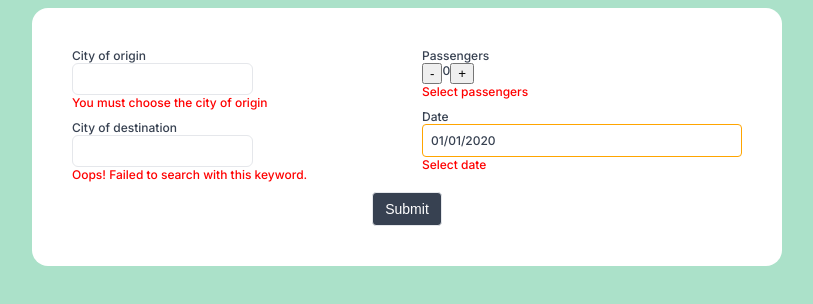
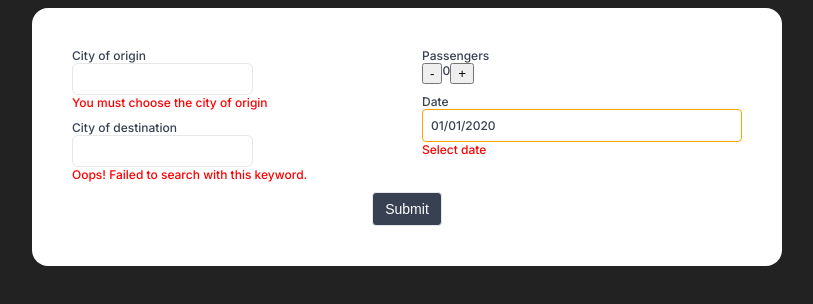
Before and after one commit to vitorcremonez/mozio-tech-assessment, a Next.js app: page / in a window 1280 px wide. Shown: the top 304 px of the page, without its empty margins (233-1046 px from the left). Built offline with nearby package versions, Linux system fonts and the light colour scheme.

Commit message:
Create stepper field component

```diff
--- a/package.json
+++ b/package.json
@@ -18,6 +18,7 @@
 		"dotenv": "^16.1.0",
 		"eslint": "8.37.0",
 		"eslint-config-next": "13.2.4",
+		"formik": "^2.4.2",
 		"moment": "^2.29.4",
 		"next": "13.2.4",
 		"next-seo": "^6.0.0",
--- /dev/null
+++ b/src/components/Form/index.tsx
@@ -0,0 +1,29 @@
+import { Formik, Form as FormikForm } from "formik";
+import React, { useCallback } from "react";
+
+interface FormProps {
+	initialValues?: any;
+	children: React.ReactNode;
+	onSubmit: (data: any) => void;
+}
+
+const Form: React.FC<FormProps> = ({
+	initialValues = {},
+	onSubmit,
+	children,
+}) => {
+	const handleSubmit = useCallback(
+		(values: any) => {
+			onSubmit(values);
+		},
+		[onSubmit]
+	);
+
+	return (
+		<Formik initialValues={initialValues} onSubmit={handleSubmit}>
+			{() => <FormikForm>{children}</FormikForm>}
+		</Formik>
+	);
+};
+
+export default Form;
--- /dev/null
+++ b/src/components/fields/StepperField/index.tsx
@@ -0,0 +1,26 @@
+import StepperInput, {
+	StepperInputProps,
+} from "components/inputs/StepperInput";
+import { Field, useField } from "formik";
+import React from "react";
+
+export type StepperFieldProps = StepperInputProps & {
+	name: string;
+};
+
+const StepperField: React.FC<StepperFieldProps> = ({ name, value, label }) => {
+	const [_field, meta, helpers] = useField({ name, value });
+
+	return (
+		<Field
+			name={name}
+			value={meta.value}
+			label={label}
+			error={meta.touched && meta.error ? meta.error : undefined}
+			component={StepperInput}
+			onChange={(value: any) => helpers.setValue(value)}
+		/>
+	);
+};
+
+export default StepperField;
--- /dev/null
+++ b/src/components/fields/index.ts
@@ -0,0 +1 @@
+export { default as StepperField } from "./StepperField";
--- a/src/components/index.tsx
+++ b/src/components/index.tsx
@@ -1 +1,2 @@
 export { default as Button } from "./Button";
+export { default as Form } from "./Form";
--- a/src/components/inputs/StepperInput/index.tsx
+++ b/src/components/inputs/StepperInput/index.tsx
@@ -2,7 +2,9 @@ import React, { useCallback } from "react";
 import { Container, Error, Label } from "../styles";
 import { InputProps } from "../types";
 
-const StepperInput: React.FC<InputProps<number>> = ({
+export type StepperInputProps = InputProps<number>;
+
+const StepperInput: React.FC<StepperInputProps> = ({
 	value,
 	label,
 	error,
@@ -23,11 +25,15 @@ const StepperInput: React.FC<InputProps<number>> = ({
 			<Label>{label}</Label>
 			<div style={{ display: "flex" }}>
 				<div>
-					<button onClick={() => decrease()}>-</button>
+					<button type={"button"} onClick={() => decrease()}>
+						-
+					</button>
 				</div>
 				<div>{value}</div>
 				<div>
-					<button onClick={() => increase()}>+</button>
+					<button type={"button"} onClick={() => increase()}>
+						+
+					</button>
 				</div>
 			</div>
 			{error && <Error>{error}</Error>}
--- a/src/globals.css
+++ b/src/globals.css
@@ -3,7 +3,7 @@ body {
    color: #374151;
    font-size: 12px;
    font-weight: 500;
-   background-color: #ABE1C9;
+   background-color: #222222;
 }
 input {
    color: #374151;
--- a/src/pages/index.tsx
+++ b/src/pages/index.tsx
@@ -1,27 +1,32 @@
-import { Button } from "components";
+import { Button, Form } from "components";
 import Card from "components/Card";
-import {
-	DatePickerInput,
-	LocationPickerInput,
-	StepperInput,
-} from "components/inputs";
+import { StepperField } from "components/fields";
+import { DatePickerInput, LocationPickerInput } from "components/inputs";
 import { Col, Row } from "react-grid-system";
 
 export default function Home() {
 	return (
 		<>
 			<div style={{ maxWidth: 750, margin: "auto" }}>
-				<form>
+				<Form
+					initialValues={{
+						passengers: 0,
+					}}
+					onSubmit={(values) => console.log(values)}
+				>
 					<Card>
 						<Row>
 							<Col xs={12} md={6}>
+								{/* <RouteFields /> */}
 								<LocationPickerInput
+									// name={"origin"}
 									value={""}
 									label={"City of origin"}
 									onChange={(value) => console.log({ value })}
 									error={"You must choose the city of origin"}
 								/>
 								<LocationPickerInput
+									// name={"destination.1"}
 									value={""}
 									label={"City of destination"}
 									onChange={(value) => console.log({ value })}
@@ -29,7 +34,8 @@ export default function Home() {
 								/>
 							</Col>
 							<Col xs={12} md={6}>
-								<StepperInput
+								<StepperField
+									name={"passengers"}
 									value={0}
 									label={"Passengers"}
 									onChange={(quantity) => console.log({ quantity })}
@@ -49,7 +55,7 @@ export default function Home() {
 							</Col>
 						</Row>
 					</Card>
-				</form>
+				</Form>
 			</div>
 		</>
 	);
```
Also changed, not shown: 1 other file (tests, documents, lock files or other folders).
